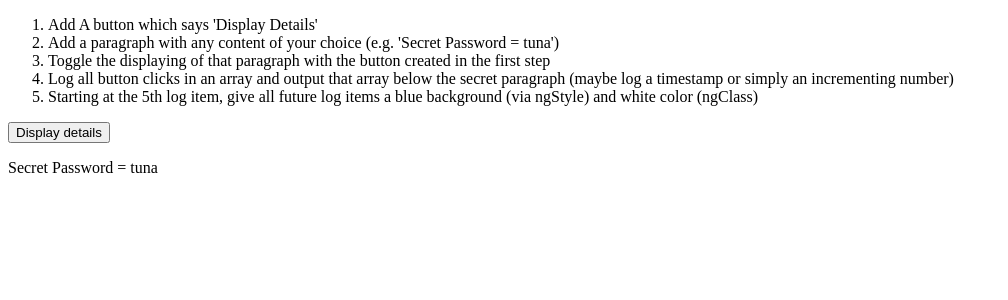
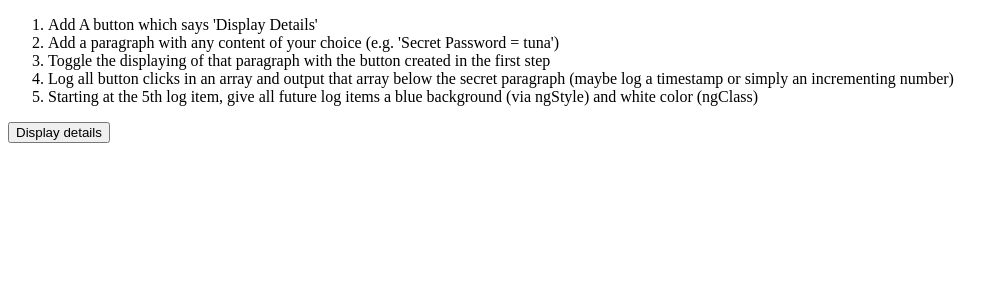
Before and after one commit to pejda93/Plusplus-NT, an Angular app in the folder PlusplusDomaci3/: page / in a window 1280 px wide. Shown: the top 300 px of the page, without its empty margins (0-1008 px from the left). Built offline with nearby package versions, Linux system fonts and the light colour scheme.

Commit message:
Pojavljivanje paragrafa povezano sa dugmetom

```diff
--- a/PlusplusDomaci3/src/app/app.component.html
+++ b/PlusplusDomaci3/src/app/app.component.html
@@ -8,8 +8,8 @@
         <li>Log all button clicks in an array and output that array below the secret paragraph (maybe log a timestamp or simply an incrementing number)</li>
         <li>Starting at the 5th log item, give all future log items a blue background (via ngStyle) and white color (ngClass)</li>
       </ol>
-      <button>Display details</button>
-      <p>Secret Password = tuna</p>
+      <button (click)="prikaziParagraf = !prikaziParagraf">Display details</button>
+      <p *ngIf="prikaziParagraf">Secret Password = tuna</p>
     </div>
   </div>
 </div>
--- a/PlusplusDomaci3/src/app/app.component.ts
+++ b/PlusplusDomaci3/src/app/app.component.ts
@@ -6,4 +6,5 @@ import { Component } from '@angular/core';
   styleUrls: ['./app.component.css']
 })
 export class AppComponent {
+  prikaziParagraf = false;
 }
```
